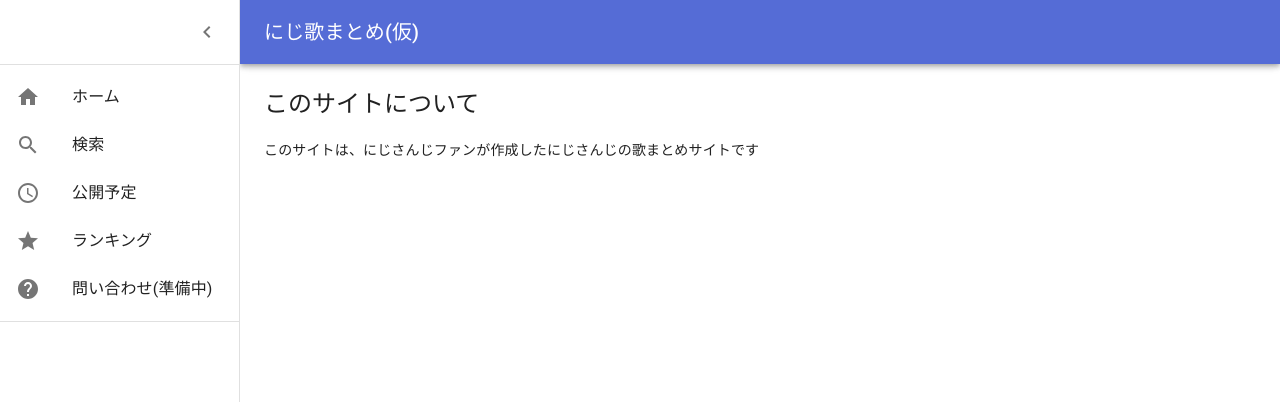
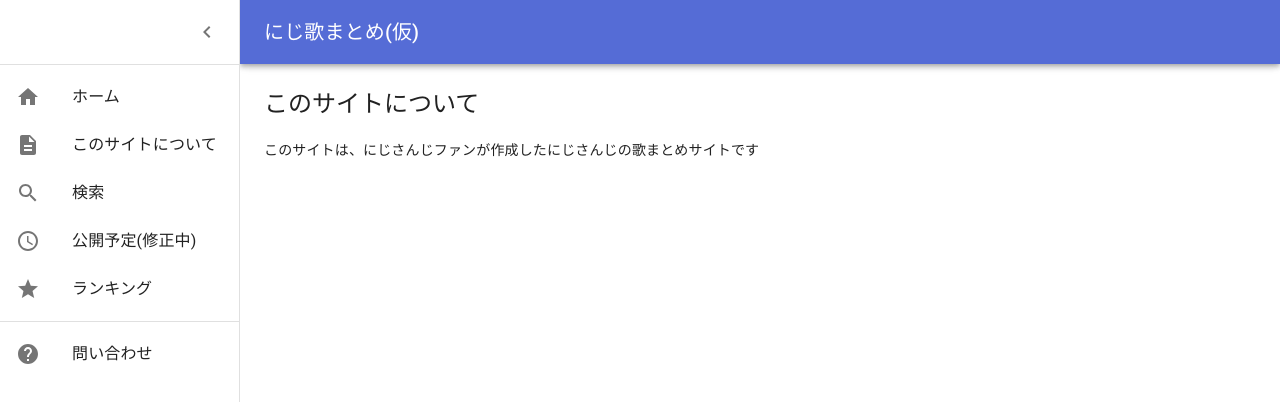
Before and after one commit to aopontann/nijisanji-songs-client, a Next.js app: page /about in a window 1280 px wide. Both pictures are taken after a click on the button "open drawer". Shown: the top 402 px of the page. Built offline with nearby package versions, Linux system fonts and the light colour scheme.

Commit message:
add: about

```diff
--- a/components/Layout.js
+++ b/components/Layout.js
@@ -1,34 +1,35 @@
-import React from 'react';
-import clsx from 'clsx';
-import { makeStyles, useTheme } from '@material-ui/core/styles';
-import Drawer from '@material-ui/core/Drawer';
-import CssBaseline from '@material-ui/core/CssBaseline';
-import AppBar from '@material-ui/core/AppBar';
-import Toolbar from '@material-ui/core/Toolbar';
-import List from '@material-ui/core/List';
-import Typography from '@material-ui/core/Typography';
-import Divider from '@material-ui/core/Divider';
-import IconButton from '@material-ui/core/IconButton';
-import MenuIcon from '@material-ui/icons/Menu';
-import ChevronLeftIcon from '@material-ui/icons/ChevronLeft';
-import ChevronRightIcon from '@material-ui/icons/ChevronRight';
-import ListItem from '@material-ui/core/ListItem';
-import ListItemIcon from '@material-ui/core/ListItemIcon';
-import ListItemText from '@material-ui/core/ListItemText';
-import SearchIcon from '@material-ui/icons/Search';
-import InboxIcon from '@material-ui/icons/MoveToInbox';
-import MailIcon from '@material-ui/icons/Mail';
-import { Home ,People, Schedule, Star ,Help } from '@material-ui/icons'
-import Link from 'next/link';
+import React from "react";
+import clsx from "clsx";
+import { makeStyles, useTheme } from "@material-ui/core/styles";
+import Drawer from "@material-ui/core/Drawer";
+import CssBaseline from "@material-ui/core/CssBaseline";
+import AppBar from "@material-ui/core/AppBar";
+import Toolbar from "@material-ui/core/Toolbar";
+import List from "@material-ui/core/List";
+import Typography from "@material-ui/core/Typography";
+import Divider from "@material-ui/core/Divider";
+import IconButton from "@material-ui/core/IconButton";
+import MenuIcon from "@material-ui/icons/Menu";
+import ChevronLeftIcon from "@material-ui/icons/ChevronLeft";
+import ChevronRightIcon from "@material-ui/icons/ChevronRight";
+import DescriptionIcon from '@material-ui/icons/Description';
+import ListItem from "@material-ui/core/ListItem";
+import ListItemIcon from "@material-ui/core/ListItemIcon";
+import ListItemText from "@material-ui/core/ListItemText";
+import SearchIcon from "@material-ui/icons/Search";
+import InboxIcon from "@material-ui/icons/MoveToInbox";
+import MailIcon from "@material-ui/icons/Mail";
+import { Home, People, Schedule, Star, Help } from "@material-ui/icons";
+import Link from "next/link";
 
 const drawerWidth = 240;
 
 const useStyles = makeStyles((theme) => ({
   root: {
-    display: 'flex',
+    display: "flex",
   },
   appBar: {
-    transition: theme.transitions.create(['margin', 'width'], {
+    transition: theme.transitions.create(["margin", "width"], {
       easing: theme.transitions.easing.sharp,
       duration: theme.transitions.duration.leavingScreen,
     }),
@@ -36,7 +37,7 @@ const useStyles = makeStyles((theme) => ({
   appBarShift: {
     width: `calc(100% - ${drawerWidth}px)`,
     marginLeft: drawerWidth,
-    transition: theme.transitions.create(['margin', 'width'], {
+    transition: theme.transitions.create(["margin", "width"], {
       easing: theme.transitions.easing.easeOut,
       duration: theme.transitions.duration.enteringScreen,
     }),
@@ -45,7 +46,7 @@ const useStyles = makeStyles((theme) => ({
     marginRight: theme.spacing(2),
   },
   hide: {
-    display: 'none',
+    display: "none",
   },
   drawer: {
     width: drawerWidth,
@@ -55,24 +56,24 @@ const useStyles = makeStyles((theme) => ({
     width: drawerWidth,
   },
   drawerHeader: {
-    display: 'flex',
-    alignItems: 'center',
+    display: "flex",
+    alignItems: "center",
     padding: theme.spacing(0, 1),
     // necessary for content to be below app bar
     ...theme.mixins.toolbar,
-    justifyContent: 'flex-end',
+    justifyContent: "flex-end",
   },
   content: {
     flexGrow: 1,
     padding: theme.spacing(3),
-    transition: theme.transitions.create('margin', {
+    transition: theme.transitions.create("margin", {
       easing: theme.transitions.easing.sharp,
       duration: theme.transitions.duration.leavingScreen,
     }),
     marginLeft: -drawerWidth,
   },
   contentShift: {
-    transition: theme.transitions.create('margin', {
+    transition: theme.transitions.create("margin", {
       easing: theme.transitions.easing.easeOut,
       duration: theme.transitions.duration.enteringScreen,
     }),
@@ -80,7 +81,7 @@ const useStyles = makeStyles((theme) => ({
   },
 }));
 
-export default function PersistentDrawerLeft({children}) {
+export default function PersistentDrawerLeft({ children }) {
   const classes = useStyles();
   const theme = useTheme();
   const [open, setOpen] = React.useState(false);
@@ -93,9 +94,21 @@ export default function PersistentDrawerLeft({children}) {
     setOpen(false);
   };
 
-  const tag_name = ['ホーム', '検索', '公開予定', 'ランキング', '問い合わせ(準備中)']
-  const tag_path = ["/", "/search", "today_songs", "ranking", "/"];
-  const tag_icons = [(<Home />), (<SearchIcon />), (<Schedule />), (<Star />), (<Help />)]
+  const tag_name = [
+    "ホーム",
+    "このサイトについて",
+    "検索",
+    "公開予定(修正中)",
+    "ランキング",
+  ];
+  const tag_path = ["/", "/about", "/search", "today_songs", "ranking"];
+  const tag_icons = [
+    <Home />,
+    <DescriptionIcon />,
+    <SearchIcon />,
+    <Schedule />,
+    <Star />,
+  ];
 
   return (
     <div className={classes.root}>
@@ -132,7 +145,11 @@ export default function PersistentDrawerLeft({children}) {
       >
         <div className={classes.drawerHeader}>
           <IconButton onClick={handleDrawerClose}>
-            {theme.direction === 'ltr' ? <ChevronLeftIcon /> : <ChevronRightIcon />}
+            {theme.direction === "ltr" ? (
+              <ChevronLeftIcon />
+            ) : (
+              <ChevronRightIcon />
+            )}
           </IconButton>
         </div>
         <Divider />
@@ -147,6 +164,20 @@ export default function PersistentDrawerLeft({children}) {
           ))}
         </List>
         <Divider />
+        <List>
+          <Link
+            href="https://forms.gle/kYDbQmG3H9aozaLy7"
+            target="_blank"
+            rel="noopener"
+          >
+            <ListItem button key="問い合わせ">
+              <ListItemIcon>
+                <Help />
+              </ListItemIcon>
+              <ListItemText primary="問い合わせ" />
+            </ListItem>
+          </Link>
+        </List>
       </Drawer>
       <main
         className={clsx(classes.content, {
```
